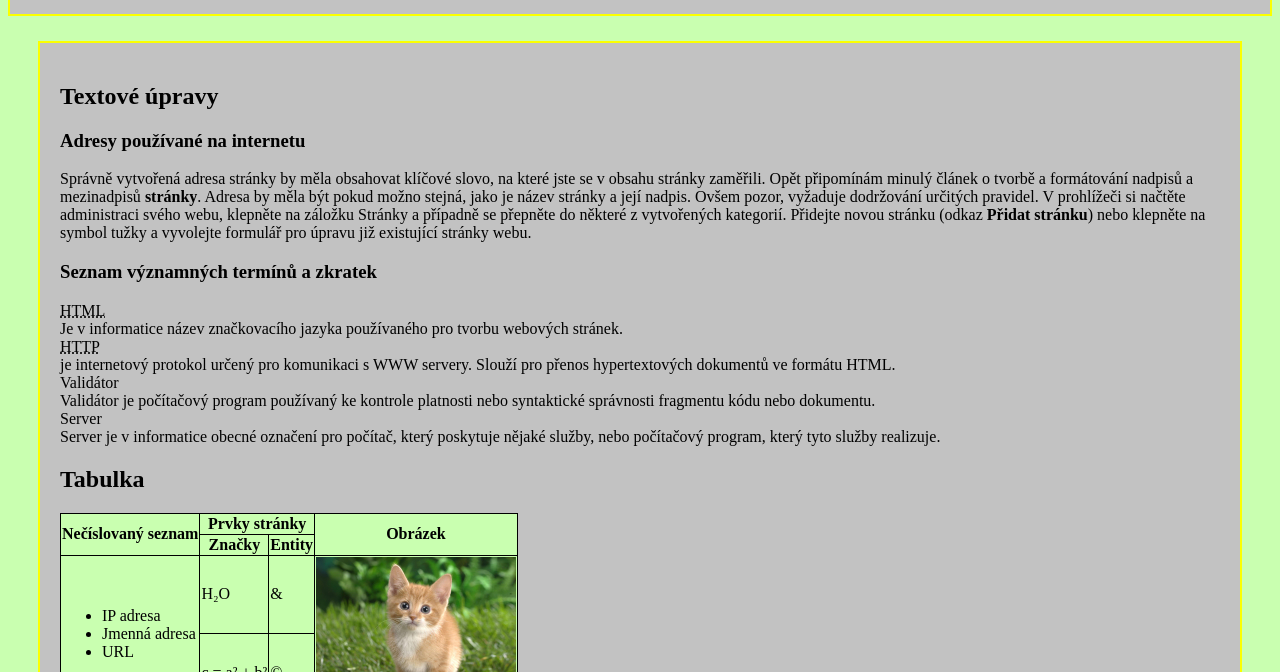
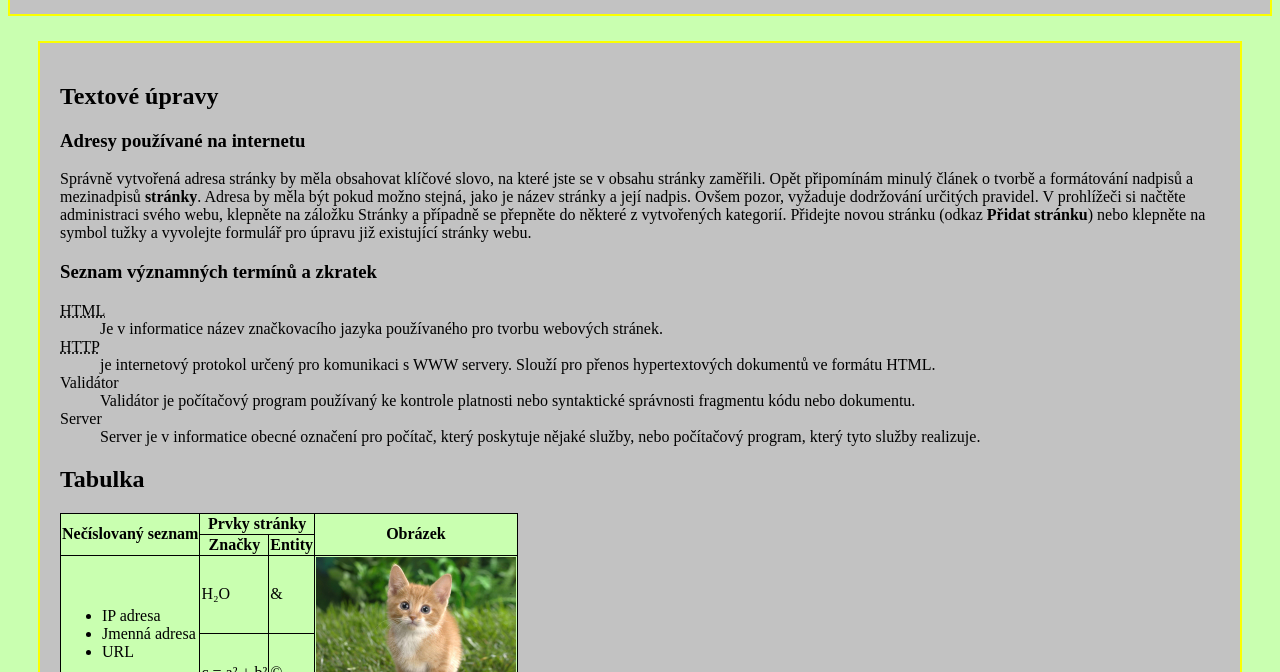
Before and after one commit to yrej/Zaklady.html, a plain HTML site: page index.html in a window 1280 px wide. Shown: the part 128-800 px from the top of the page. Drawn offline with Linux system fonts and the light colour scheme.

Commit message:
02 - oprava

```diff
--- a/index.html
+++ b/index.html
@@ -28,18 +28,20 @@
             některé z vytvořených kategorií. Přidejte novou stránku (odkaz <strong>Přidat stránku</strong>) nebo
             klepněte na symbol tužky a vyvolejte formulář pro úpravu již existující stránky webu.</p>
         <h3>Seznam významných termínů a zkratek</h3>
-        <P><abbr title="Hypertext Markup Language">HTML</abbr><br>
-            Je v informatice název značkovacího jazyka používaného pro tvorbu webových stránek.<br>
-            <abbr title="HyperText Transfer Protocol">HTTP</abbr><br>
-            je internetový protokol určený pro komunikaci s WWW servery. Slouží pro přenos hypertextových dokumentů ve formátu HTML.<br>
-            Validátor <br>
-            Validátor je počítačový program používaný ke kontrole platnosti nebo syntaktické správnosti fragmentu kódu nebo dokumentu.<br>
-            Server <br>
-            Server je v informatice obecné označení pro počítač, který poskytuje nějaké služby, nebo počítačový program, který tyto služby realizuje.
-        </P>
+        <dl>
+            <dt><abbr title="Hypertext Markup Language">HTML</abbr></dt>
+            <dd>Je v informatice název značkovacího jazyka používaného pro tvorbu webových stránek.</dd>
+            <dt><abbr title="HyperText Transfer Protocol">HTTP</abbr></dt>
+            <dd>je internetový protokol určený pro komunikaci s WWW servery. Slouží pro přenos hypertextových dokumentů ve formátu HTML.</dd>
+            <dt> Validátor </dt>
+            <dd> Validátor je počítačový program používaný ke kontrole platnosti nebo syntaktické správnosti fragmentu kódu nebo dokumentu.</dd>
+            <dt>Server </dt>
+            <dd>Server je v informatice obecné označení pro počítač, který poskytuje nějaké služby, nebo počítačový program, který tyto služby realizuje.</dd>
+        </dl>
         <h2 id="s2">Tabulka</h2>
         <table>
-            <tr>
+            <thead>
+                <tr>
                 <th rowspan="2">Nečíslovaný seznam</th>
                 <th colspan="2">Prvky stránky</th>
                 <th rowspan="2">Obrázek</th>
@@ -48,7 +50,9 @@
                 <th>Značky</th>
                 <th>Entity</th>
             </tr>
-            <tr>
+            </thead>
+            <tbody>
+                <tr>
                 <td rowspan="2">
                     <ul>
                     <li>IP adresa</li>
@@ -65,10 +69,13 @@
                 <td>c = a² + b²</td>
                 <td>&copy;</td>
             </tr>
-            <tr>
+            </tbody>
+            <tfoot>
+                <tr>
                 <td>odkaz</td>
                 <td colspan="3"> <a href="https://www.w3.org">www.w3c.org</a></td>
             </tr>
+            </tfoot>
         </table>
     </main>
     <footer>
```
